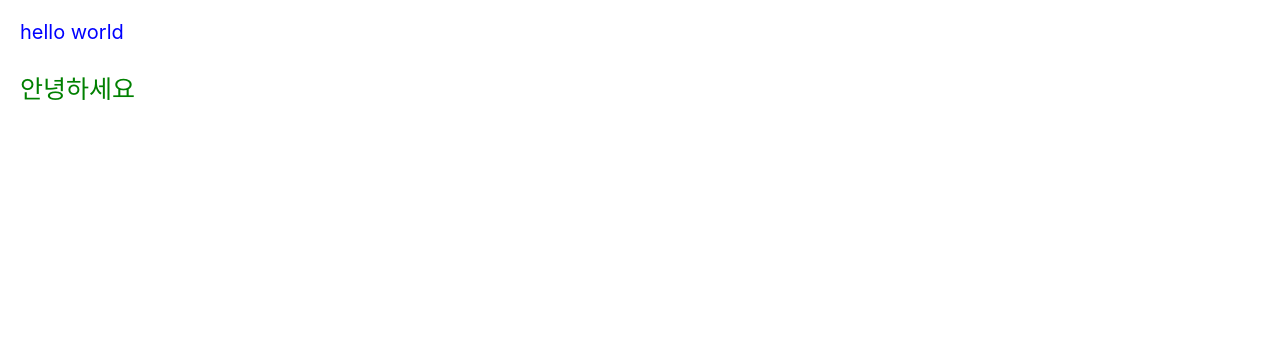
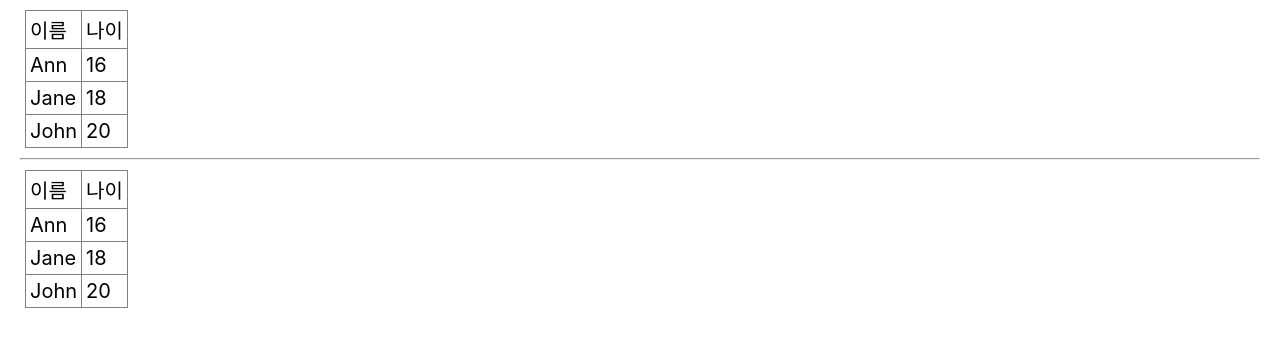
Before and after one commit to Minho979/R, a React (Create React App) app in the folder study1/: page / in a window 1280 px wide. Shown: the top 346 px of the page. Built offline with nearby package versions, Linux system fonts and the light colour scheme.

Commit message:
함수형 컴포넌트 구현

```diff
--- a/study1/src/App.tsx
+++ b/study1/src/App.tsx
@@ -1,14 +1,15 @@
 import React from 'react';
 import logo from './logo.svg';
+import MyTable from './MyTable';
 import './App.css';
 
+
 function App() {
-  let s1 = {color: "blue", fontSize: "20px"}
-  let s2 = {color: "green", fontSize: "25px"}
   return (
     <div>
-      <p style={s1}>hello world</p>
-      <p style={s2}>안녕하세요</p>
+      <MyTable />
+      <hr />
+      <MyTable />
     </div>
   );
 }
--- /dev/null
+++ b/study1/src/MyTable.tsx
@@ -0,0 +1,18 @@
+import React from "react";
+import './MyTable.css';
+
+export default function MyTable() {
+    let persons = [
+        {name: 'Ann', age: 16},
+        {name: 'Jane', age: 18},
+        {name: 'John', age: 20}
+    ];
+    let trlist = persons.map (person =>
+        <tr><td>{person.name}</td><td>{person.age}</td></tr>);
+    return (
+        <table className="MyTable">
+            <tr><td>이름</td><td>나이</td></tr>
+            {trlist}
+        </table>
+    );
+}
```
